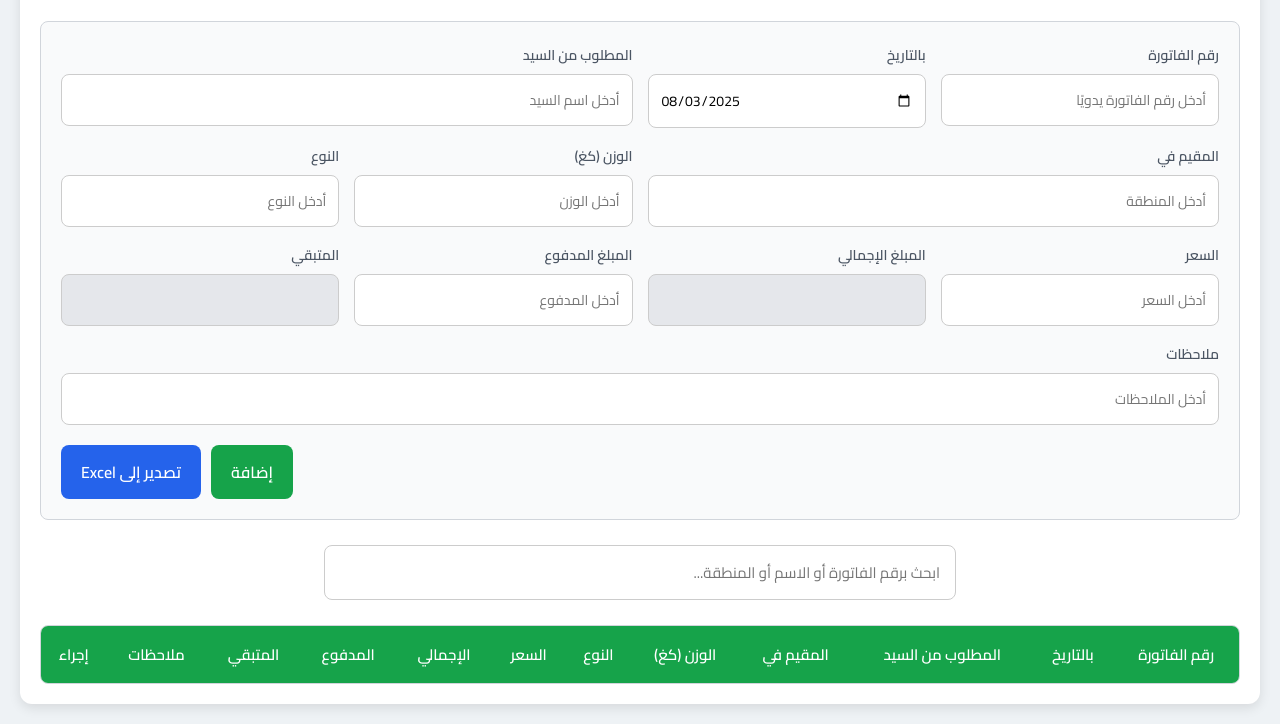
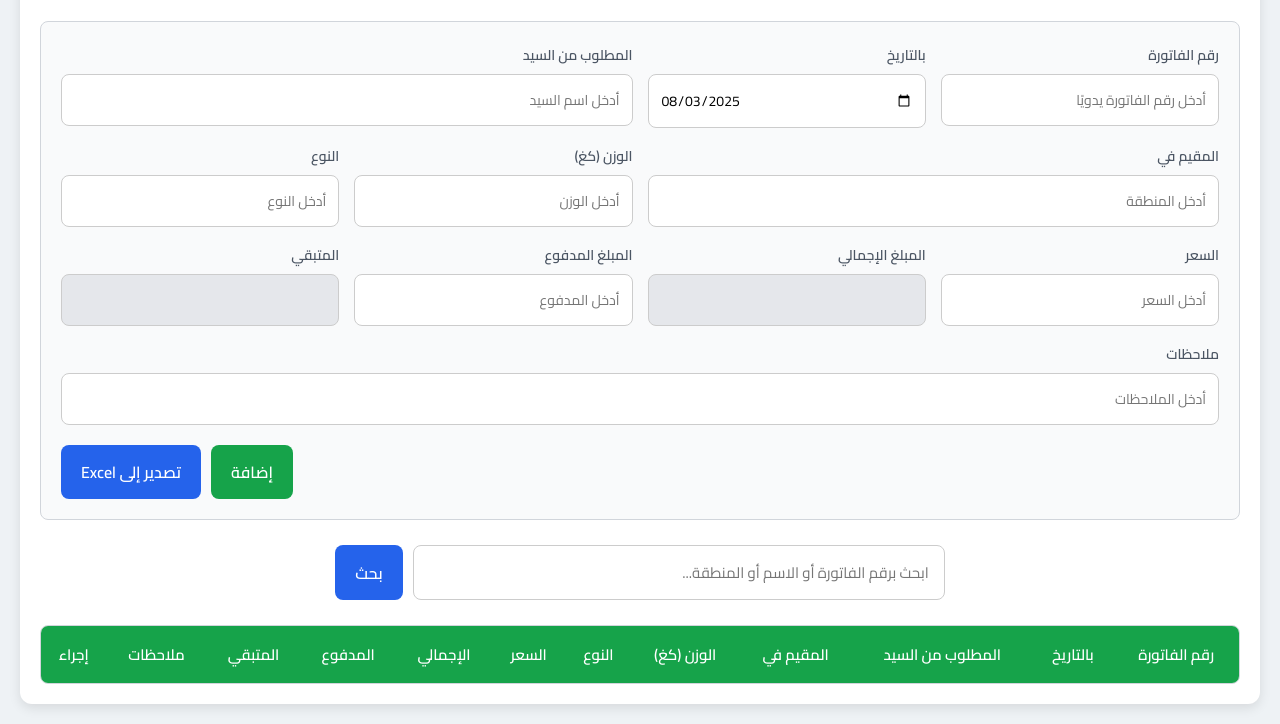
Before and after one commit to nasqnsq/test, a plain HTML site: page index.html in a window 1280 px wide. Shown: the part 143-867 px from the top of the page. Drawn offline with Linux system fonts and the light colour scheme.

Commit message:
Add files via upload

```diff
--- a/index.html
+++ b/index.html
@@ -110,14 +110,32 @@ input[readonly] {
 .search-container {
     margin: 25px 0;
     text-align: center;
+    display: flex;
+    justify-content: center;
+    gap: 10px;
 }
 .search-container input {
     width: 100%;
-    max-width: 600px;
+    max-width: 500px;
     padding: 12px 15px;
     border: 1px solid #ccc;
     border-radius: 8px;
     font-size: 15px;
+}
+.search-container button {
+    padding: 12px 20px;
+    font-size: 16px;
+    font-weight: 600;
+    font-family: 'Cairo', sans-serif;
+    border: none;
+    border-radius: 8px;
+    cursor: pointer;
+    color: white;
+    background-color: #2563eb;
+    transition: background-color 0.2s ease;
+}
+.search-container button:hover {
+    background-color: #1e40af;
 }
 
 /* Table Section */
@@ -244,7 +262,8 @@ td:last-child {
 </div>
 
 <div class="search-container">
-    <input type="text" id="search" placeholder="ابحث برقم الفاتورة أو الاسم أو المنطقة..." oninput="searchInvoice()" />
+    <input type="text" id="search" placeholder="ابحث برقم الفاتورة أو الاسم أو المنطقة..." />
+    <button onclick="searchInvoice()">بحث</button>
 </div>
 
 <div class="table-container">
@@ -296,9 +315,15 @@ function updateRemaining() {
 function renderTable() {
     const tbody = document.querySelector("#invoiceTable tbody");
     tbody.innerHTML = "";
-    const invoicesToRender = visibleInvoicesIndices.length ? visibleInvoicesIndices : invoices.map((_, index) => index);
 
-    invoicesToRender.forEach(originalIndex => {
+    let invoicesToRenderIndices;
+    if (visibleInvoicesIndices.length === 0 && document.getElementById("search").value.trim() === "") {
+        invoicesToRenderIndices = invoices.map((_, index) => index);
+    } else {
+        invoicesToRenderIndices = visibleInvoicesIndices;
+    }
+
+    invoicesToRenderIndices.forEach(originalIndex => {
         const inv = invoices[originalIndex];
         if (inv) {
             tbody.innerHTML += `
@@ -389,9 +414,6 @@ function deleteInvoice(index) {
 
 function searchInvoice() {
     const term = document.getElementById("search").value.toLowerCase().trim();
-    if (term === "") {
-        visibleInvoicesIndices = [];
-    } else {
     visibleInvoicesIndices = invoices
         .map((inv, index) => ({ inv, index }))
         .filter(item =>
@@ -400,7 +422,6 @@ function searchInvoice() {
             item.inv.region.toLowerCase().includes(term)
         )
         .map(item => item.index);
-    }
     renderTable();
 }
 
```
Lines whose indentation alone changed are shown as unchanged.
